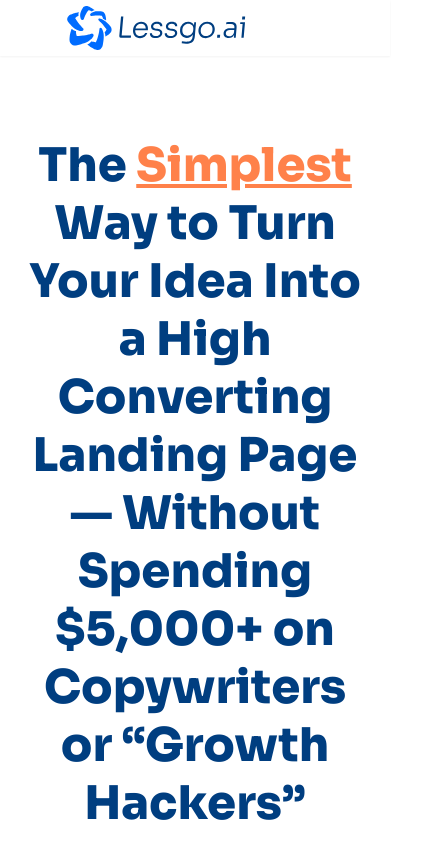
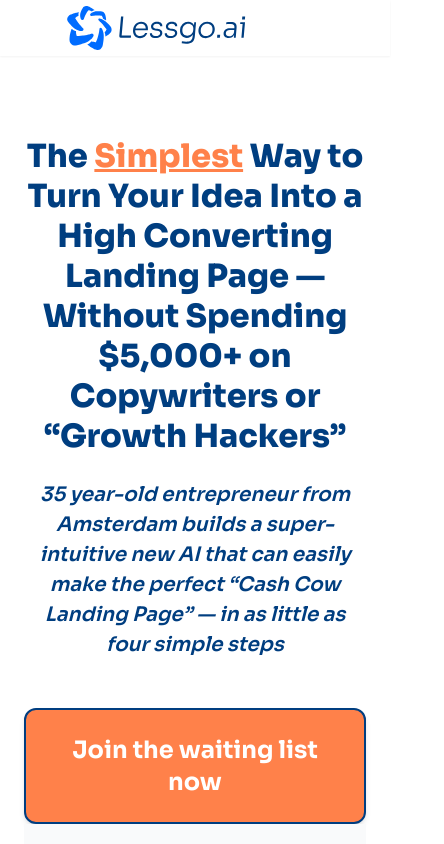
Before and after one commit to sushant-lessgo/lessgo-waitlist-landing, a Next.js app: page / in a window 390 px wide. Shown: the top 844 px of the page, 444 px wide, since content can reach past the window. Built offline with nearby package versions, Linux system fonts and the light colour scheme.

Commit message:
First page mobile responsiveness achieved

```diff
--- a/src/app/components/CTAButton.tsx
+++ b/src/app/components/CTAButton.tsx
@@ -14,7 +14,7 @@ export default function CTAButton({
     className = 'mt-12',
   }: CTAButtonProps) {
   const baseStyles =
-    'inline-block px-40 py-6 bg-brand-accentPrimary text-white text-4xl font-heading font-bold border-2 border-brand-text rounded-xl shadow-md hover:scale-105 hover:shadow-lg transition-all duration-200 ease-in-out';
+    'inline-block px-8 sm:px-12 md:px-20 lg:px-40 py-6 bg-brand-accentPrimary text-white text-2xl sm:text-4xl font-heading font-bold border-2 border-brand-text rounded-xl shadow-md hover:scale-105 hover:shadow-lg transition-all duration-200 ease-in-out';
 
 
 
--- a/tailwind.config.js
+++ b/tailwind.config.js
@@ -24,13 +24,43 @@ module.exports = {
       },
       fontSize: {
 
-        headline: '2.9rem',
-        subheadline: '1.5rem',
-        timerDigit: '2rem',
-        timerLabel: '0.875rem',
+
+
         body: '1.125rem',
       },
     },
   },
-  plugins: [],
+  plugins: [
+    function ({ addComponents }) {
+      addComponents({
+        // Base (mobile-first)
+        '.text-headline': {
+          fontSize: '2rem',
+        },
+        '.text-subheadline': {
+          fontSize: '1.25rem',
+        },
+
+        // md: overrides
+        '@screen md': {
+          '.text-headline': {
+            fontSize: '2.5rem',
+          },
+          '.text-subheadline': {
+            fontSize: '1.25rem',
+          },
+        },
+
+        // lg: overrides
+        '@screen lg': {
+          '.text-headline': {
+            fontSize: '2.9rem',
+          },
+          '.text-subheadline': {
+            fontSize: '1.5rem',
+          },
+        },
+      });
+    },
+  ],
 }
```
